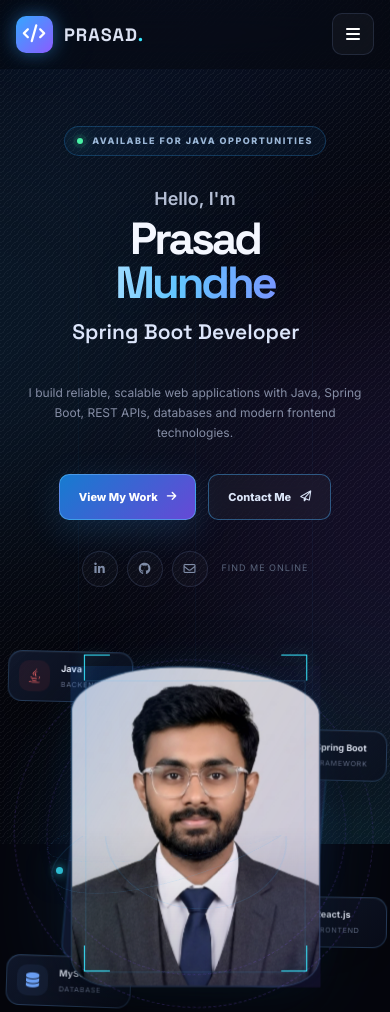
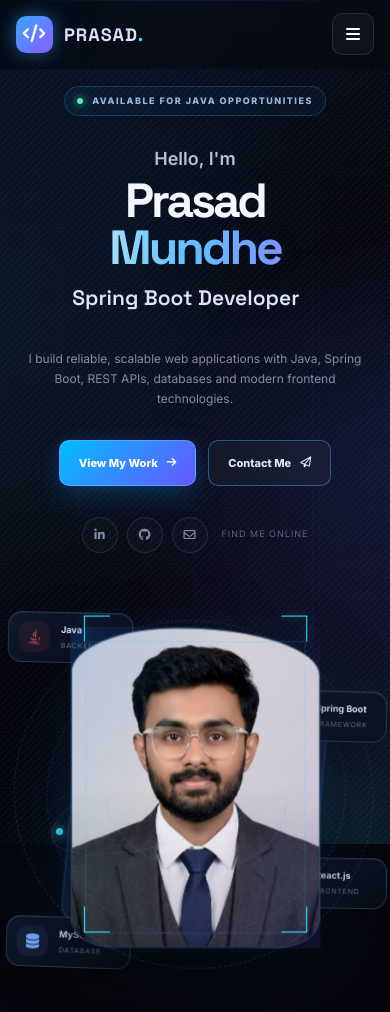
Before and after one commit to Prasad4542/prasad-portfolio, a plain HTML site: page index.html in a window 390 px wide. Shown: the top 1012 px of the page. Drawn offline with Linux system fonts and the light colour scheme; animation ran at ten frames a second.

Commit message:
Add 3D futuristic styles for hero section

```diff
--- a/style.css
+++ b/style.css
@@ -2910,3 +2910,252 @@
     opacity: 1;
   }
 }
+
+/* =====================================================
+   HERO ALIGNMENT + 3D FUTURISTIC POLISH
+   ===================================================== */
+
+.hero {
+  min-height: calc(100vh - 76px);
+  padding-top: 76px;
+  position: relative;
+  overflow: hidden;
+}
+
+.hero > .container {
+  width: min(1380px, calc(100% - 100px));
+  margin: 0 auto;
+}
+
+.hero-grid {
+  width: 100%;
+  max-width: 1380px;
+  margin: 0 auto;
+  grid-template-columns: minmax(0, 0.95fr) minmax(0, 1.05fr);
+  gap: 55px;
+}
+
+/* Keep Prasad safely away from the browser edge */
+.hero-copy {
+  padding-left: 20px;
+  position: relative;
+  z-index: 5;
+  min-width: 0;
+}
+
+.hero h1 {
+  max-width: 620px;
+  word-break: normal;
+  overflow-wrap: normal;
+}
+
+.hero h2 {
+  white-space: nowrap;
+}
+
+.hero-text {
+  max-width: 560px;
+}
+
+/* More breathing room around portrait */
+.hero-visual {
+  min-width: 0;
+  transform-style: preserve-3d;
+  perspective: 1200px;
+}
+
+/* Futuristic portrait frame */
+.photo-frame {
+  transform-style: preserve-3d;
+  transition: transform .18s ease-out;
+  filter:
+    drop-shadow(0 0 25px rgba(0, 174, 255, .18))
+    drop-shadow(0 0 55px rgba(108, 60, 255, .12));
+}
+
+.photo-frame::after {
+  content: "";
+  position: absolute;
+  inset: 45px 15px 0;
+  border: 1px solid rgba(0, 208, 255, .18);
+  border-radius: 35px;
+  background:
+    linear-gradient(
+      135deg,
+      rgba(0, 217, 255, .06),
+      transparent 35%,
+      rgba(126, 76, 255, .06)
+    );
+  pointer-events: none;
+  z-index: 3;
+}
+
+/* Neon orbit animation */
+.orbit-one {
+  animation: orbitSpin 18s linear infinite;
+  border-color: rgba(0, 191, 255, .30);
+}
+
+.orbit-two {
+  animation: orbitSpinReverse 24s linear infinite;
+  border-color: rgba(128, 75, 255, .24);
+}
+
+@keyframes orbitSpin {
+  from {
+    transform: rotate(25deg);
+  }
+  to {
+    transform: rotate(385deg);
+  }
+}
+
+@keyframes orbitSpinReverse {
+  from {
+    transform: rotate(-25deg);
+  }
+  to {
+    transform: rotate(-385deg);
+  }
+}
+
+/* Tech cards become more glassy */
+.floating-card {
+  background: linear-gradient(
+    135deg,
+    rgba(12, 25, 48, .92),
+    rgba(8, 14, 30, .78)
+  );
+  border: 1px solid rgba(74, 163, 255, .28);
+  box-shadow:
+    0 15px 40px rgba(0, 0, 0, .35),
+    0 0 25px rgba(0, 153, 255, .08),
+    inset 0 1px 0 rgba(255, 255, 255, .06);
+  backdrop-filter: blur(14px);
+  -webkit-backdrop-filter: blur(14px);
+}
+
+.floating-card:hover {
+  border-color: rgba(0, 217, 255, .65);
+  box-shadow:
+    0 18px 45px rgba(0, 0, 0, .4),
+    0 0 30px rgba(0, 191, 255, .16);
+}
+
+/* Better hero button glow */
+.btn-primary {
+  background: linear-gradient(135deg, #00bfff, #6955ff);
+  box-shadow:
+    0 10px 30px rgba(0, 174, 255, .22),
+    0 0 20px rgba(105, 85, 255, .12);
+}
+
+.btn-primary:hover {
+  box-shadow:
+    0 15px 35px rgba(0, 174, 255, .35),
+    0 0 30px rgba(105, 85, 255, .2);
+}
+
+/* Animated neon line behind hero */
+.hero::before {
+  content: "";
+  position: absolute;
+  left: 8%;
+  right: 8%;
+  bottom: 55px;
+  height: 1px;
+  background: linear-gradient(
+    90deg,
+    transparent,
+    rgba(0, 217, 255, .4),
+    rgba(122, 72, 255, .45),
+    transparent
+  );
+  box-shadow: 0 0 20px rgba(0, 191, 255, .15);
+  pointer-events: none;
+}
+
+/* Subtle moving glow */
+.hero::after {
+  content: "";
+  position: absolute;
+  width: 420px;
+  height: 420px;
+  left: 35%;
+  top: 25%;
+  border-radius: 50%;
+  background: radial-gradient(
+    circle,
+    rgba(0, 153, 255, .07),
+    transparent 68%
+  );
+  filter: blur(20px);
+  pointer-events: none;
+  animation: heroGlow 7s ease-in-out infinite alternate;
+}
+
+@keyframes heroGlow {
+  from {
+    transform: translate3d(-30px, 15px, 0) scale(.9);
+  }
+  to {
+    transform: translate3d(40px, -20px, 0) scale(1.1);
+  }
+}
+
+/* =====================================================
+   RESPONSIVE FIX
+   ===================================================== */
+
+@media (max-width: 1100px) {
+
+  .hero > .container {
+    width: min(100% - 60px, 1000px);
+  }
+
+  .hero-grid {
+    gap: 25px;
+  }
+
+  .hero-copy {
+    padding-left: 10px;
+  }
+
+  .hero h1 {
+    font-size: clamp(48px, 6vw, 72px);
+  }
+}
+
+@media (max-width: 700px) {
+
+  .hero {
+    padding-top: 85px;
+  }
+
+  .hero > .container {
+    width: calc(100% - 32px);
+  }
+
+  .hero-grid {
+    width: 100%;
+    grid-template-columns: 1fr;
+  }
+
+  .hero-copy {
+    padding-left: 0;
+  }
+
+  .hero h2 {
+    white-space: normal;
+  }
+
+  .hero-visual {
+    width: 100%;
+    overflow: visible;
+  }
+
+  .hero::before {
+    left: 5%;
+    right: 5%;
+  }
+}
```
